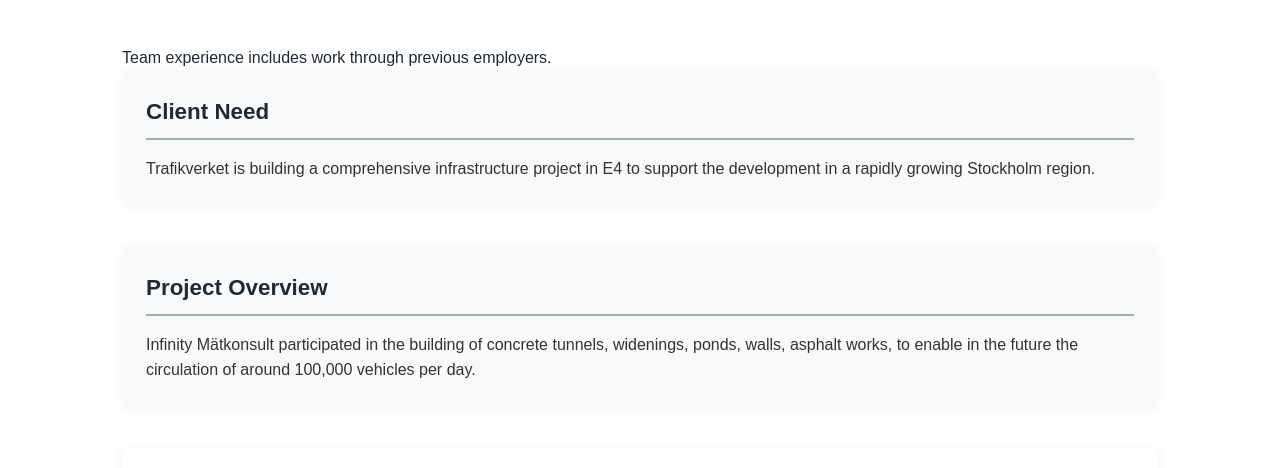
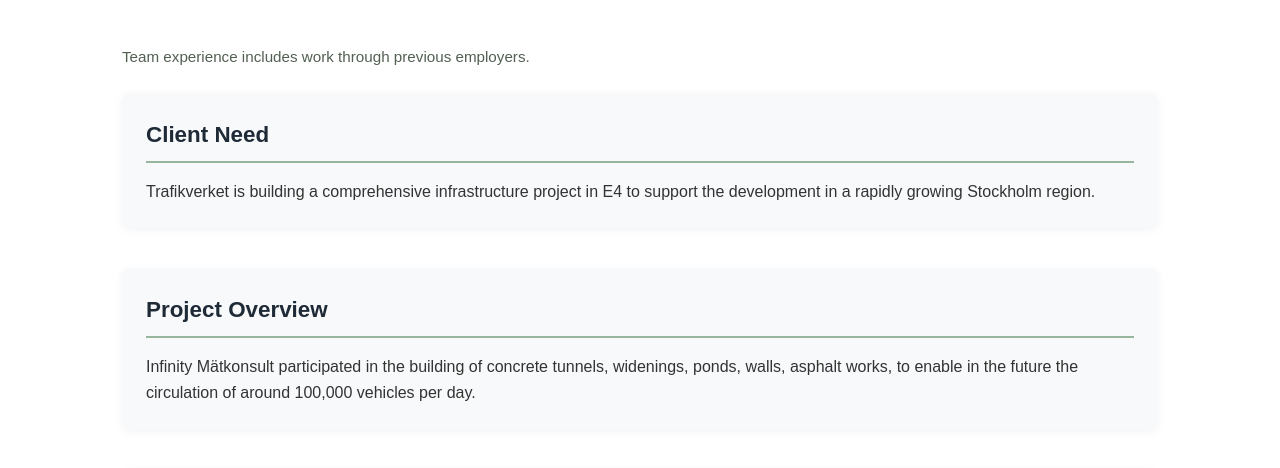
Before and after one commit to YourMan101/infiweb, a website: page public/project-fse215.html in a window 1280 px wide. Shown: the part 274-742 px from the top of the page. Drawn offline with Linux system fonts and the light colour scheme; grey boxes are pictures that could not be loaded.

Commit message:
Add spacing below project experince note

```diff
--- a/public/css/style.css
+++ b/public/css/style.css
@@ -1187,6 +1187,12 @@ section {
     text-align: center;
     margin-bottom: 3rem;
     font-weight: 600;
+}
+
+.project-disclaimer {
+    margin: 0 0 1.5rem;
+    color: #526052;
+    font-size: 0.95rem;
 }
 
 .project-section {
--- a/public/project-fse215.html
+++ b/public/project-fse215.html
@@ -42,7 +42,7 @@
     <section class="project-detail" style="margin-top: 120px; padding: 3rem 2rem; max-width: 1100px; margin-left: auto; margin-right: auto;">
         <h2>E4 Förbifart FSE 215</h2>
         <p class="project-year">Year 2019-2023</p>
-        <p>Team experience includes work through previous employers.</p>
+        <p class="project-disclaimer">Team experience includes work through previous employers.</p>
 
         <div class="project-section">
             <h3>Client Need</h3>
```
Also changed, not shown: public/sv/project-fse215.html (+1 -1 lines).
